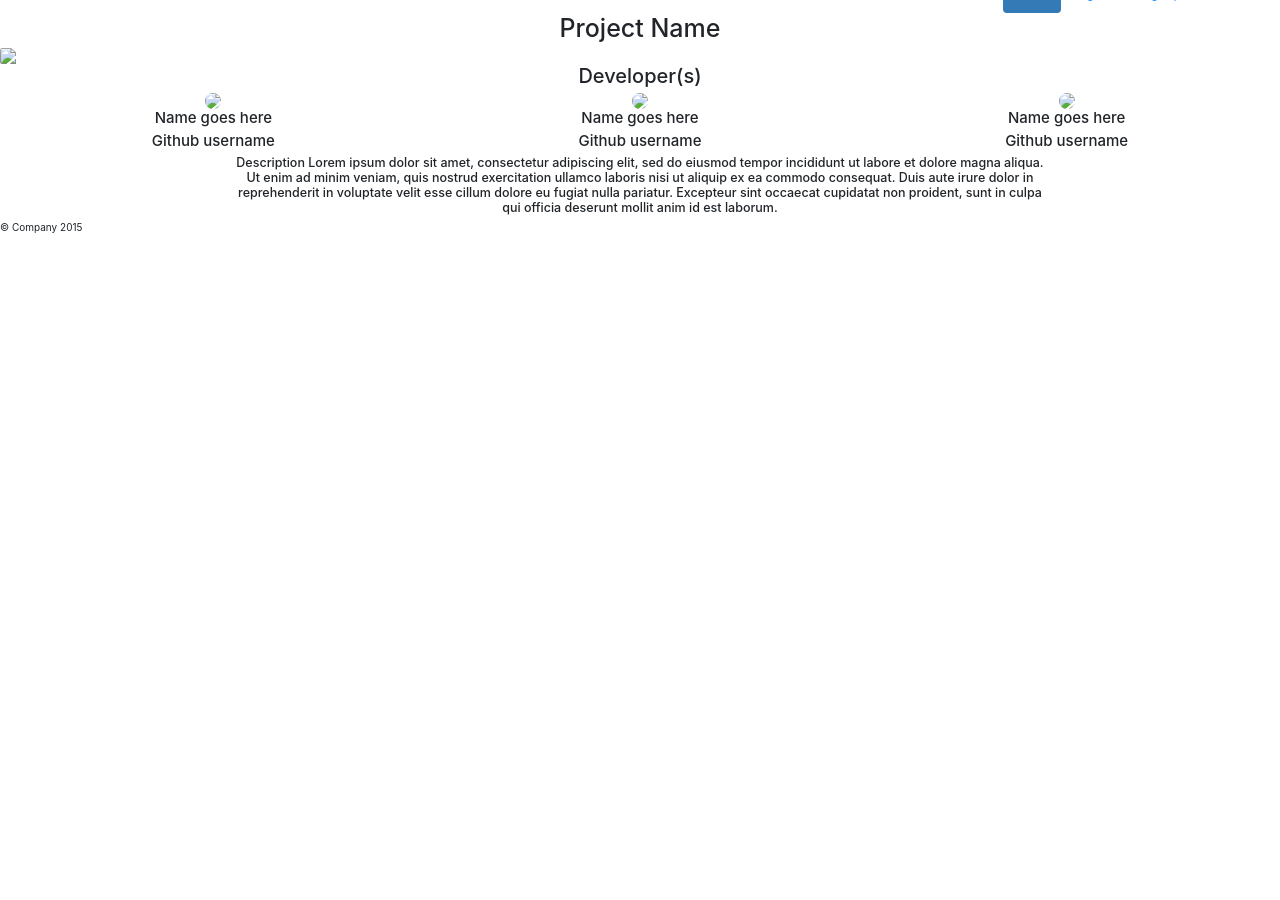
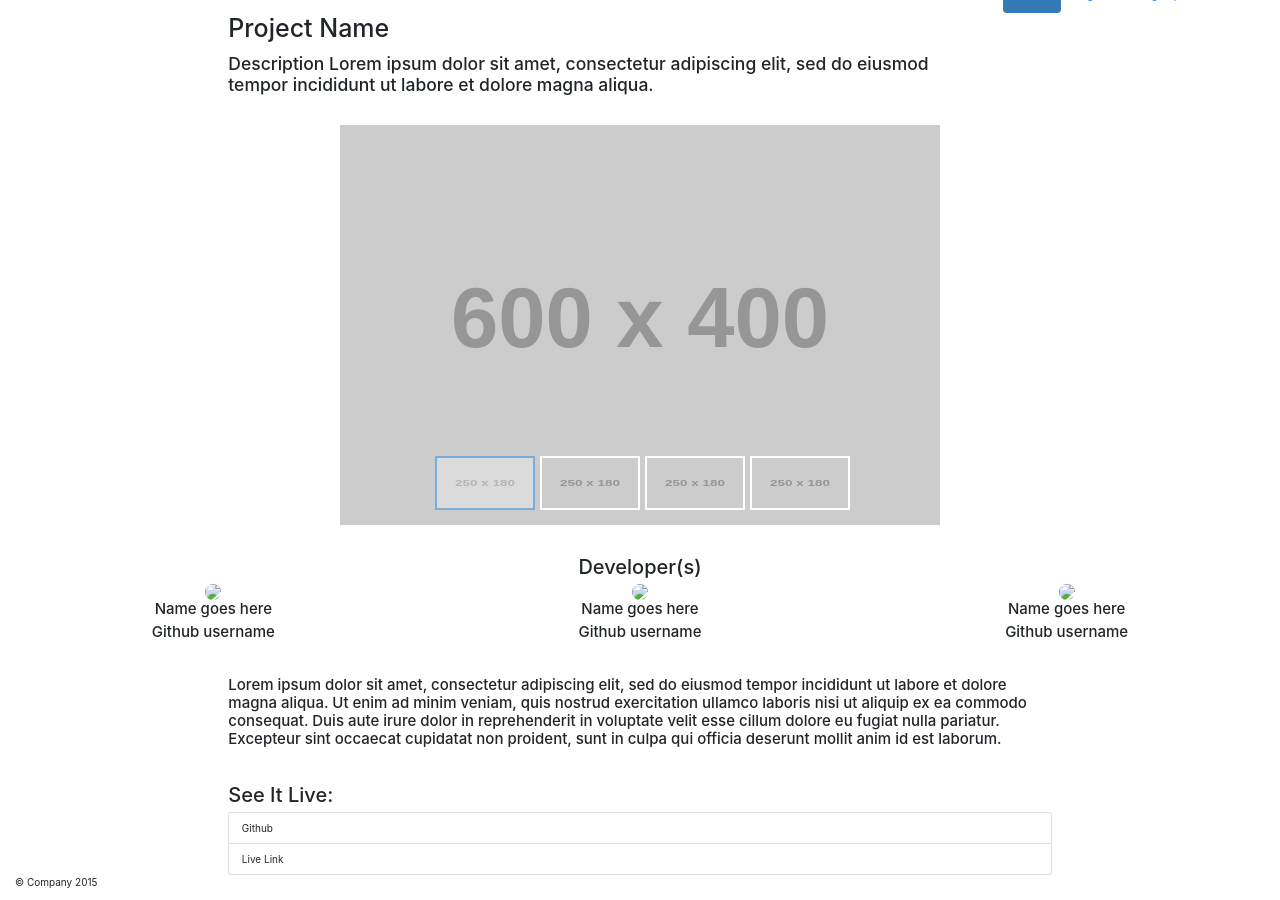
Before and after one commit to soybean/scripted, a Flask app: template templates/project.html in a window 1280 px wide. Shown: the part 22-922 px from the top of the page. Before the commit the page ends 255 px from the top, so only its background shows below. Run offline with Flask 2, Linux system fonts and the light colour scheme; the template is opened without the code that fills it, so the values that code supplies are empty; grey boxes labelled with a size stand in for pictures from a placeholder-image service; some libraries are stand-ins or nearby versions.

Commit message:
update project page

```diff
--- a/static/css/main.css
+++ b/static/css/main.css
@@ -29,13 +29,13 @@ h3 {
     font-size: 28pt;
     margin-left: 88.5px;
     font-family: "Helvetica", serif;
-  display:inline-block;
+    display: inline-block;
     font-weight: 700;
-  margin-top:16px;
+    margin-top: 16px;
 }
 
 .submit-button {
-  float:right;
+    float: right;
     margin-right: 88.5px;
     margin-top: 24.25px;
 }
@@ -44,11 +44,11 @@ h3 {
     background-color: #FFFFFF;
     color: #14BACC;
     /*padding: 0.5em 1.25em 0.35em 1.25em;*/
-  border-radius:3px;
+    border-radius: 3px;
     font-size: 0.7em;
     text-transform: uppercase;
     text-align: center;
-  float:right;
+    float: right;
     width: 88px;
     height: 34px;
     margin-right: 88.5px;
@@ -64,12 +64,14 @@ body {
 }
 
 .green {
-  background-color: #029c00; !important
+    background-color: #029c00;
+     !important
 }
 
 .card-title {
-  font-weight:800;
+    font-weight: 800;
 }
+
 .actions {
     width: 30%;
 }
@@ -79,27 +81,29 @@ body {
 }
 
 .featured-container {
-  margin-top:100px;
+    margin-top: 100px;
 }
 
 .section-title {
     font-size: 30px;
 }
+
 .section-underline {
     background-image: linear-gradient(to right, #0080ff, #17d3ff);
-  width:40px;
-  height:10px;
+    width: 40px;
+    height: 10px;
 }
 
-.section-underline:hover{
+.section-underline:hover {
     width: 100px;
-  -webkit-transition:width 300ms ease-in-out;
-  -moz-transition:width 300ms ease-in-out;
-  -o-transition:width 300ms ease-in-out;
-  transition:width 300ms ease-in-out;
+    -webkit-transition: width 300ms ease-in-out;
+    -moz-transition: width 300ms ease-in-out;
+    -o-transition: width 300ms ease-in-out;
+    transition: width 300ms ease-in-out;
 }
+
 .cross {
-  display:none;
+    display: none;
 }
 
 .tag-unclicked {
@@ -107,11 +111,11 @@ body {
 }
 
 .tag-unclicked:hover {
-  background-color:#4c4c4c !important;
+    background-color: #4c4c4c !important;
 }
 
 .cross-clicked {
-  display:inline-block;
+    display: inline-block;
 }
 
 .invisible {
@@ -119,18 +123,67 @@ body {
 }
 
 .cards {
-  display:flex;
+    display: flex;
     flex-wrap: wrap;
 }
+
 .card {
     flex: 0 1 30% !important;
-  margin-top:20px;
+    margin-top: 20px;
 }
+
 .card-deck {
     justify-content: space-between;
     margin-bottom: 100px;
 }
+
 .card-deck:after {
     content: "";
     flex: auto;
 }
+
+/* Main carousel style */
+
+.carousel {
+    width: 600px;
+}
+
+/* Indicators list style */
+
+.article-slide .carousel-indicators {
+    bottom: 0;
+    left: 0;
+    margin-left: 5px;
+    width: 100%;
+}
+
+/* Indicators list style */
+
+.article-slide .carousel-indicators li {
+    border: medium none;
+    border-radius: 0;
+    float: left;
+    height: 54px;
+    margin-bottom: 5px;
+    margin-left: 0;
+    margin-right: 5px !important;
+    margin-top: 0;
+    width: 100px;
+}
+
+/* Indicators images style */
+
+.article-slide .carousel-indicators img {
+    border: 2px solid #FFFFFF;
+    float: left;
+    height: 54px;
+    left: 0;
+    width: 100px;
+}
+
+/* Indicators active image style */
+
+.article-slide .carousel-indicators .active img {
+    border: 2px solid #428BCA;
+    opacity: 0.7;
+}
--- a/templates/form.html
+++ b/templates/form.html
@@ -59,7 +59,7 @@
             <label class="control-label " for="name2">
             Github username(s)
             </label>
-            <input class="form-control" id="github_usernames" name="github_usernames" type="text" />
+<input class="form-control" id="github_usernames" name="github_usernames" type="text" />
           </div>
 
           <div class="form-group">
--- a/templates/project.html
+++ b/templates/project.html
@@ -3,6 +3,7 @@
 <head>
     <title>Title | ScriptEd</title>
     <script src="https://ajax.googleapis.com/ajax/libs/jquery/3.3.1/jquery.min.js"></script>
+    <link rel="stylesheet" href="/static/css/main.css">
     <link rel="stylesheet" href="https://maxcdn.bootstrapcdn.com/bootstrap/3.3.7/css/bootstrap.min.css" integrity="sha384-BVYiiSIFeK1dGmJRAkycuHAHRg32OmUcww7on3RYdg4Va+PmSTsz/K68vbdEjh4u" crossorigin="anonymous">
     <link rel="stylesheet" href="https://maxcdn.bootstrapcdn.com/bootstrap/4.0.0/css/bootstrap.min.css" integrity="sha384-Gn5384xqQ1aoWXA+058RXPxPg6fy4IWvTNh0E263XmFcJlSAwiGgFAW/dAiS6JXm" crossorigin="anonymous">
     <script src="https://maxcdn.bootstrapcdn.com/bootstrap/3.3.7/js/bootstrap.min.js" integrity="sha384-Tc5IQib027qvyjSMfHjOMaLkfuWVxZxUPnCJA7l2mCWNIpG9mGCD8wGNIcPD7Txa" crossorigin="anonymous"></script>
@@ -27,39 +28,89 @@
         </div>
     </div>
 
-    <div class="mx-auto text-center clearfix">
+    <div class="mx-auto">
+        <div class="clearfix">
+            <div class="col-md-offset-2 col-md-7">
+                <h1>Project Name</h1>
+                <h3 class="pt-2">Description Lorem ipsum dolor sit amet, consectetur adipiscing elit, sed do eiusmod tempor incididunt ut labore et dolore magna aliqua.</h3>
+            </div>
+        </div>
+        <div class="text-center pt-5 ">
+            <div class="mx-auto carousel slide article-slide" id="article-photo-carousel">
 
-        <h1 class="text-center">Project Name</h1>
-        <img src="http://via.placeholder.com/400x300" class="rounded mx-auto d-block">
-        <div class="pt5-xs">
+                <!-- Wrapper for slides -->
+                <div class="carousel-inner cont-slider">
+
+                    <div class="item active">
+                        <img class="img-responsive" alt="" title="" src="http://placehold.it/600x400">
+                    </div>
+                    <div class="item">
+                        <img class="img-responsive" alt="" title="" src="http://placehold.it/600x400">
+                    </div>
+                    <div class="item">
+                        <img class="img-responsive" alt="" title="" src="http://placehold.it/600x400">
+                    </div>
+                    <div class="item">
+                        <img class="img-responsive" alt="" title="" src="http://placehold.it/600x400">
+                    </div>
+                </div>
+                <!-- Indicators -->
+                <ol class="carousel-indicators">
+                    <li class="active" data-slide-to="0" data-target="#article-photo-carousel">
+                        <img class="img-responsive" alt="" src="http://placehold.it/250x180">
+                    </li>
+                    <li class="" data-slide-to="1" data-target="#article-photo-carousel">
+                        <img class="img-responsive" alt="" src="http://placehold.it/250x180">
+                    </li>
+                    <li class="" data-slide-to="2" data-target="#article-photo-carousel">
+                        <img class="img-responsive" alt="" src="http://placehold.it/250x180">
+                    </li>
+                    <li class="" data-slide-to="3" data-target="#article-photo-carousel">
+                        <img class="img-responsive" alt="" src="http://placehold.it/250x180">
+                    </li>
+                </ol>
+            </div>
+            <div class="pt-5">
                 <div></div>
                 <h2>Developer(s)</h2>
-            <div class="col-xs-4">
+                <div class="col-md-4">
                     <img src="http://via.placeholder.com/150x150" class="rounded-circle">
                     <h4> Name goes here</h4>
                     <h4> Github username </h4>
                 </div>
-            <div class="col-xs-4">
+                <div class="col-md-4">
                     <img src="http://via.placeholder.com/150x150" class="rounded-circle">
                     <h4> Name goes here</h4>
                     <h4> Github username </h4>
                 </div>
-            <div class="col-xs-4">
+                <div class="col-md-4">
                     <img src="http://via.placeholder.com/150x150" class="rounded-circle">
                     <h4> Name goes here</h4>
                     <h4> Github username </h4>
                 </div>
             </div>
+        </div>
 
-        <div class="col-xs-offset-2 col-xs-8 clearfix">
-            <h5>Description Lorem ipsum dolor sit amet, consectetur adipiscing elit, sed do eiusmod tempor incididunt ut labore et dolore magna aliqua. Ut enim ad minim veniam, quis nostrud exercitation ullamco laboris nisi ut aliquip ex ea commodo consequat. Duis aute irure dolor in reprehenderit in voluptate velit esse cillum dolore eu fugiat nulla pariatur. Excepteur sint occaecat cupidatat non proident, sunt in culpa qui officia deserunt mollit anim id est laborum.</h5>
+        <div class="pt-5 col-md-offset-2 col-md-8 clearfix">
+            <h4>Lorem ipsum dolor sit amet, consectetur adipiscing elit, sed do eiusmod tempor incididunt ut labore et dolore magna aliqua. Ut enim ad minim veniam, quis nostrud exercitation ullamco laboris nisi ut aliquip ex ea commodo consequat. Duis aute irure dolor in reprehenderit in voluptate velit esse cillum dolore eu fugiat nulla pariatur. Excepteur sint occaecat cupidatat non proident, sunt in culpa qui officia deserunt mollit anim id est laborum.</h4>
+        </div>
+
+        <div class="pt-5 col-md-offset-2 col-md-8 clearfix">
+            <h2>See It Live:</h2>
+            <ul class="list-group">
+                <li class="list-group-item">Github</li>
+                <li class="list-group-item">Live Link</li>
+            </ul>
+
         </div>
 
     </div>
+    <div class="clearfix col-xs-12">
 
-    <footer class="footer">
+        <footer class="clearfix footer">
             <p>&copy; Company 2015</p>
         </footer>
+    </div>
 
     <script>
         $(function() {
@@ -78,7 +129,6 @@
                 });
             });
         });
-
     </script>
 </body>
 
```
Lines whose indentation alone changed are shown as unchanged.
